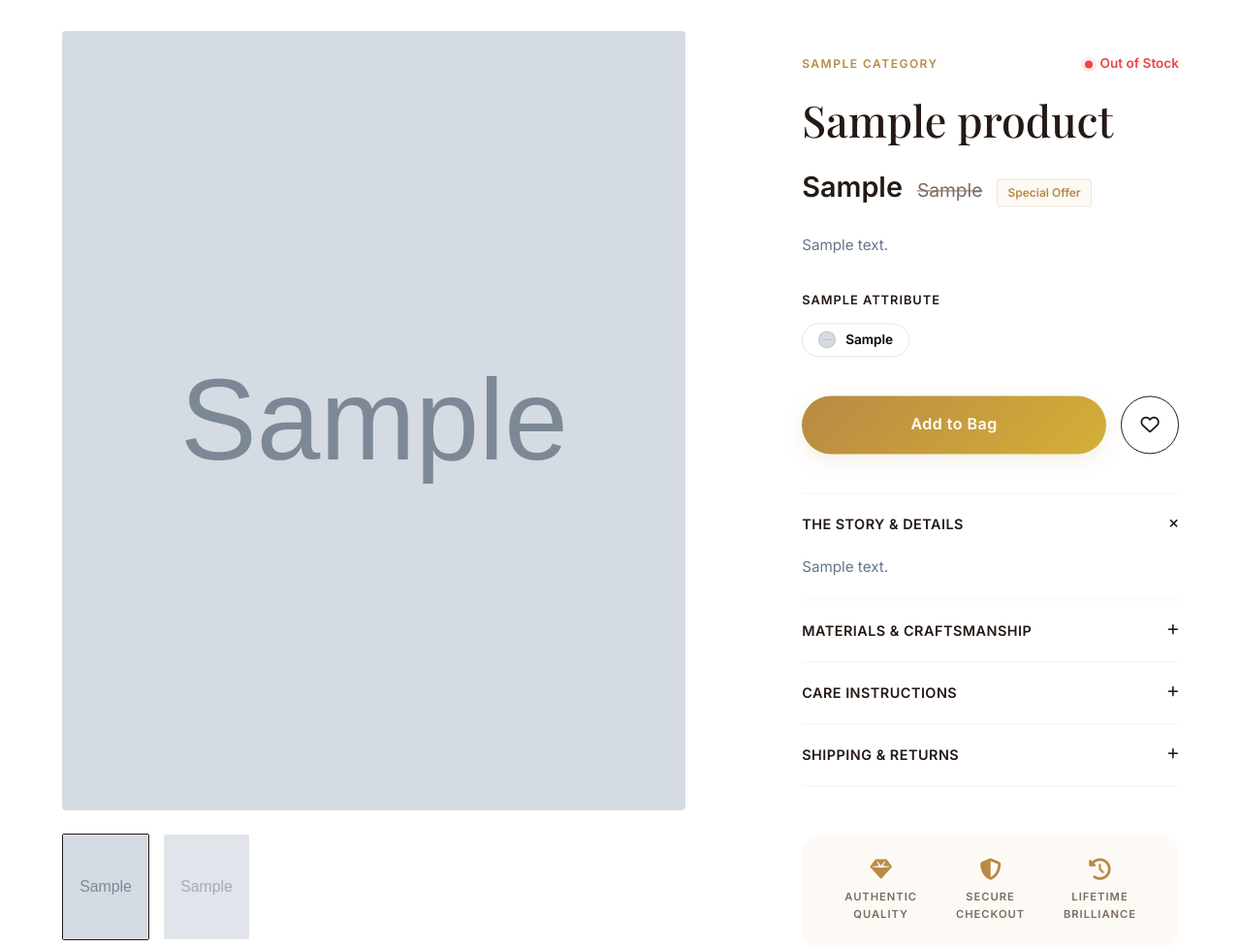
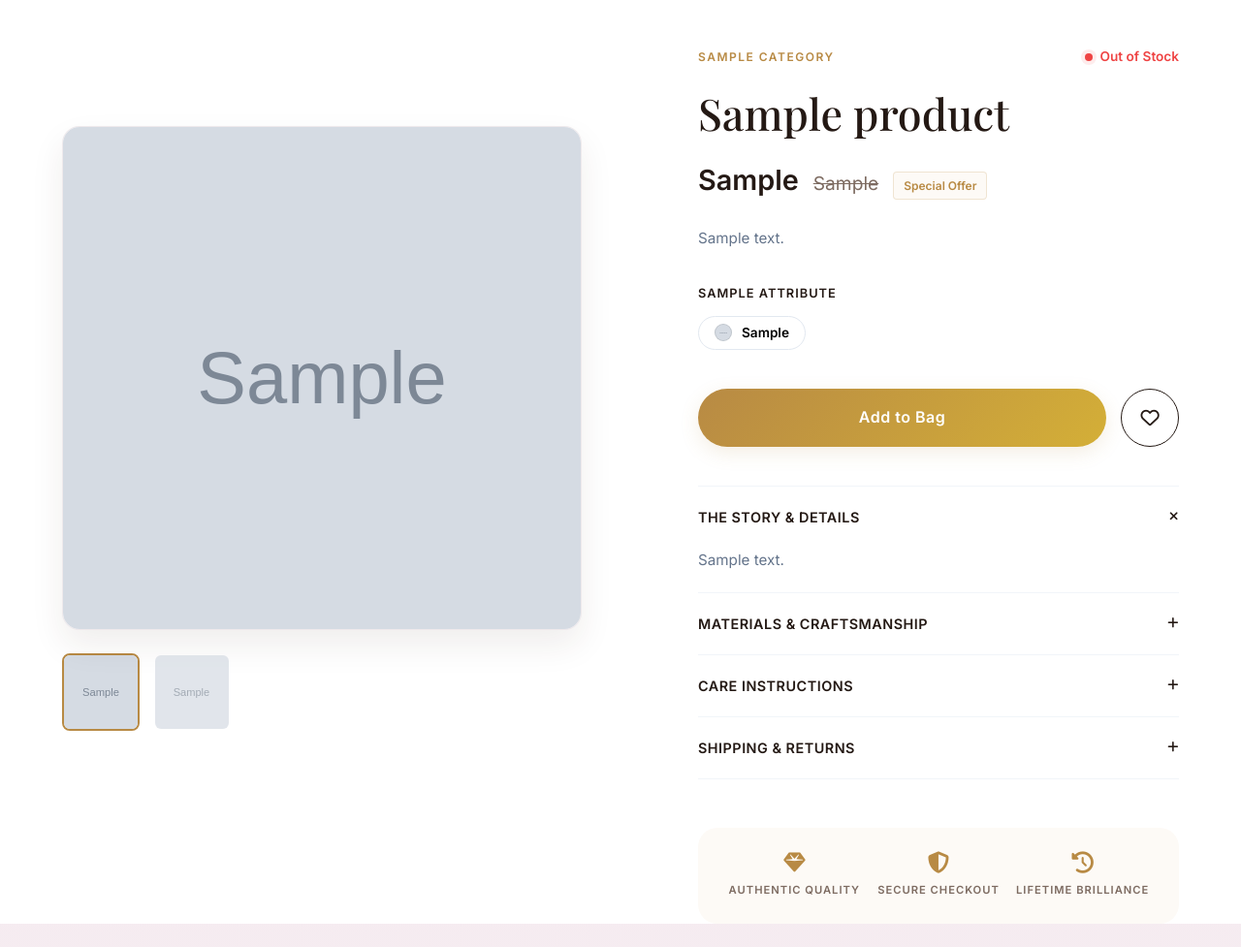
Before and after one commit to mynexasolutions-spec/dadson, a Flask app: page /product/1 in a window 1280 px wide. Shown: the part 95-1072 px from the top of the page at 97% size. Run offline with Flask 3, Linux system fonts and the light colour scheme; tables that the repository leaves empty hold one stand-in row (values such as "Sample post"); grey boxes marked "Sample" are stand-in pictures.

Commit message:
Optimize product page image layout: balanced 1:1 columns, square aspect ratio, max-height constraint, and sticky gallery

```diff
--- a/static/css/styles.css
+++ b/static/css/styles.css
@@ -2378,7 +2378,7 @@
 
 .detail-container {
     display: grid;
-    grid-template-columns: 1.2fr 0.8fr;
+    grid-template-columns: 1fr 1fr;
     gap: 5rem;
     max-width: 1400px;
     margin: 0 auto;
@@ -2390,14 +2390,20 @@
     display: flex;
     flex-direction: column;
     gap: 1.5rem;
+    position: sticky;
+    top: 130px;
+    align-self: start;
 }
 
 .main-img {
-    background: #f9f9f9;
-    border-radius: 4px;
+    background: #ffffff;
+    border-radius: 18px;
     overflow: hidden;
-    aspect-ratio: 4/5;
+    aspect-ratio: 1 / 1;
     position: relative;
+    max-height: 520px;
+    border: 1px solid rgba(94, 43, 72, 0.1);
+    box-shadow: var(--shadow-soft);
 }
 
 .main-img img {
@@ -2420,19 +2426,19 @@
 }
 
 .thumb {
-    width: 90px;
-    height: 110px;
-    border-radius: 2px;
+    width: 80px;
+    height: 80px;
+    border-radius: 8px;
     overflow: hidden;
     cursor: pointer;
-    border: 1px solid transparent;
+    border: 2px solid transparent;
     transition: all 0.3s;
     flex-shrink: 0;
     opacity: 0.7;
 }
 
 .thumb.active {
-    border-color: #241914;
+    border-color: var(--gold-primary, #b88a44);
     opacity: 1;
 }
 
```
